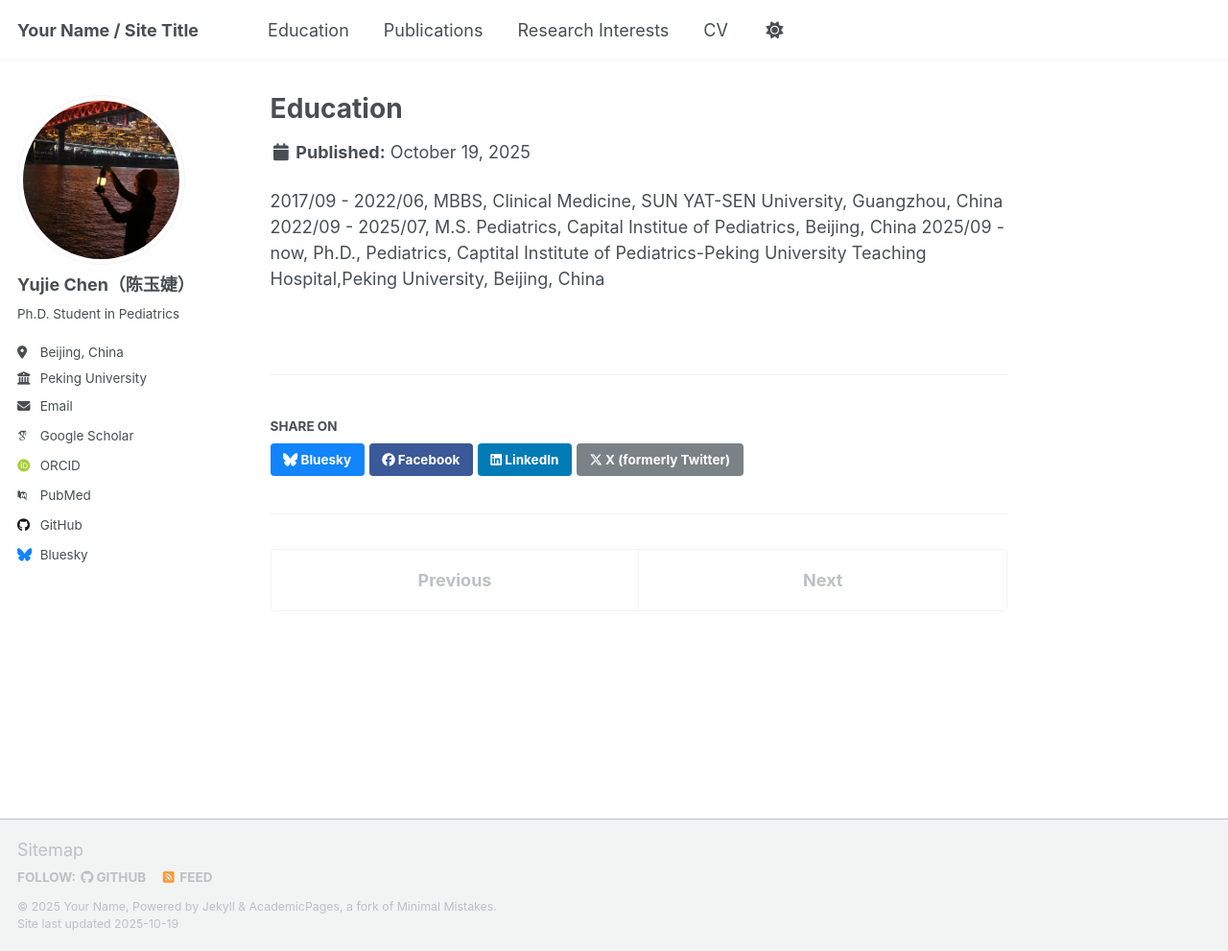
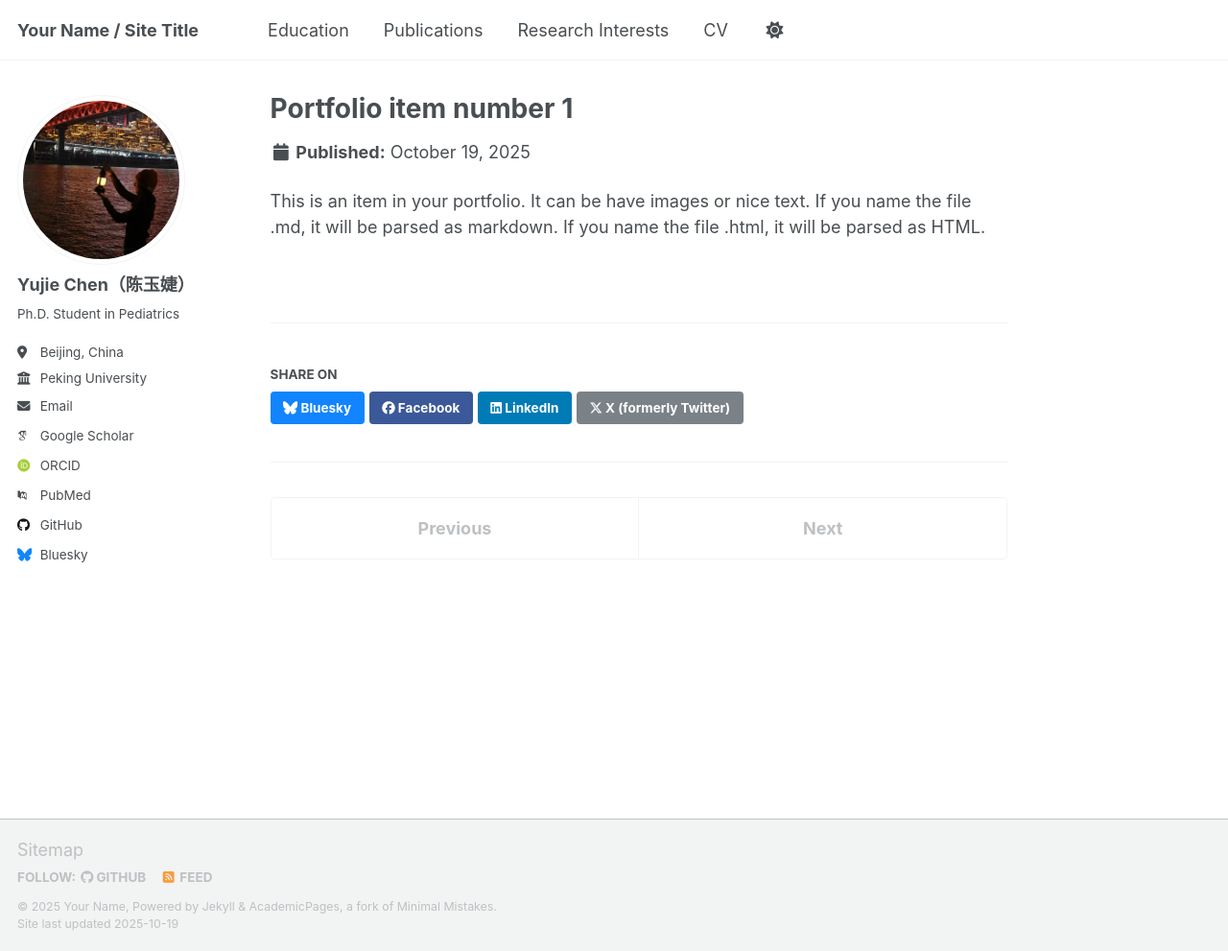
Before and after one commit to yujie7799/yujie7799.github.io, a Jekyll site: the page built from _portfolio/portfolio-1.md, in a window 1280 px wide and 991 px high. Shown: the whole window at 96% size. Built offline with Jekyll 4.4.1, drawn with Linux system fonts in a browser that asks for light colours; some web fonts are replaced; a script that is not in the unit is left out.

Commit message:
Update portfolio-1.md

```diff
--- a/_portfolio/portfolio-1.md
+++ b/_portfolio/portfolio-1.md
@@ -1,7 +1,7 @@
 ---
-title: "Education"
+title: "Portfolio item number 1"
+excerpt: "Short description of portfolio item number 1<br/><img src='/images/500x300.png'>"
+collection: portfolio
 ---
 
-2017/09 - 2022/06, MBBS, Clinical Medicine, SUN YAT-SEN University, Guangzhou, China
-2022/09 - 2025/07, M.S. Pediatrics, Capital Institue of Pediatrics, Beijing, China
-2025/09 - now, Ph.D., Pediatrics, Captital Institute of Pediatrics-Peking University Teaching Hospital,Peking University, Beijing, China
+This is an item in your portfolio. It can be have images or nice text. If you name the file .md, it will be parsed as markdown. If you name the file .html, it will be parsed as HTML.
```
